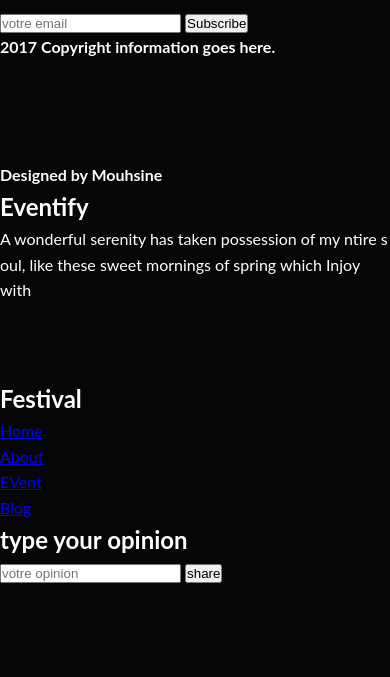
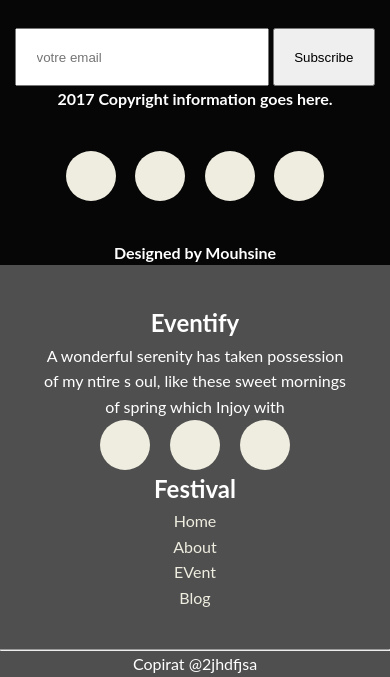
Before and after one commit to hamzalafsioui/Eventify, a plain HTML site: page FAQ.html in a window 390 px wide. Shown: the part 3178-3855 px from the top of the page. Before the commit the page ends 3763 px from the top, so only its background shows below. Drawn offline with Linux system fonts and the light colour scheme; a web font is replaced by a local one.

Commit message:
completer le footer (version mobile)

```diff
--- a/FAQ.html
+++ b/FAQ.html
@@ -182,13 +182,11 @@
                     <li><a href="#">Blog</a></li>
                 </ul>
             </div>
-            <div class="footer_card">
-                <h2>type your opinion</h2>
-                <div class="send_opinion">
-                    <input type="text" placeholder="votre opinion">
-                    <button>share</button>
-                </div>
-            </div>
+
+        </div>
+        <div class="copyright">
+            <hr>
+            <p>Copirat @2jhdfjsa</p>
         </div>
     </footer>
 
--- a/css/style_FAQ.css
+++ b/css/style_FAQ.css
@@ -178,6 +178,7 @@ h1 {
     .section_brands{
         text-align: center;
         padding: 3%;
+        margin-bottom: 5%;
     }
     .section_brands .container_Brands{
         width: 90%;
@@ -200,7 +201,79 @@ h1 {
         background-color: #EFEDE0;
         border-radius: 50%;
     }
+    .section_Subscribe{
+       text-align: center;
+       padding: 0%;
+       width: 100%;
+    }
+    .section_Subscribe .send_subscribe_email{
+        width: 100%;
 
 
+    }
+    .section_Subscribe .send_subscribe_email input{
+        width: 65%;
+        padding: 5%;
+    }
+    .section_Subscribe .send_subscribe_email button{
+        padding: 5%;
+    }
+    .section_Subscribe h4{
 
+    }
+    .section_Subscribe .container_subscribe_Brands{
+        display: grid;
+        grid-template-columns: repeat(4,50px);
+        grid-template-rows: repeat(1,50px);
+        column-gap: 5%;
+        text-align: center;
+        justify-content: center;
+        margin:10% 0%;
+
+    }
+    .section_Subscribe .container_subscribe_Brands .cercle{
+        background-color: #EFEDE0;
+        border-radius: 50%;
+    }
+    .section_Subscribe .container_subscribe_Brands .cercle img{
+        width: 90%;
+        background-color: #EFEDE0;
+        border-radius: 50%;
+    }
+    /*----------------------- section fotter--------------------*/
+    footer{
+        background-color: #4F4F4F;
+    }
+    .container_footer{
+        padding: 10%;
+        grid-template-columns: 1fr;
+        grid-template-rows: repeat(3,1fr);
+        row-gap: 10%;
+        justify-content: center;
+        text-align: center;
+    }
+    .container_footer:first-child  .container_footer_Brands{
+        display: grid;
+        grid-template-columns: repeat(3,50px);
+        grid-template-rows: repeat(1,50px);
+        gap:20px;
+        justify-content: center;
+
+    }
+    .container_footer:first-child  .container_footer_Brands  .cercle{
+        background-color: #EFEDE0;
+        border-radius: 50%;
+    }
+    .container_footer .footer_card ul{
+        list-style-type: none;
+
+    }
+    .container_footer .footer_card ul li a{
+        text-decoration: none;
+        color: #EFEDE0;
+    }
+
+    .copyright{
+        text-align: center;
+    }
 }
```
